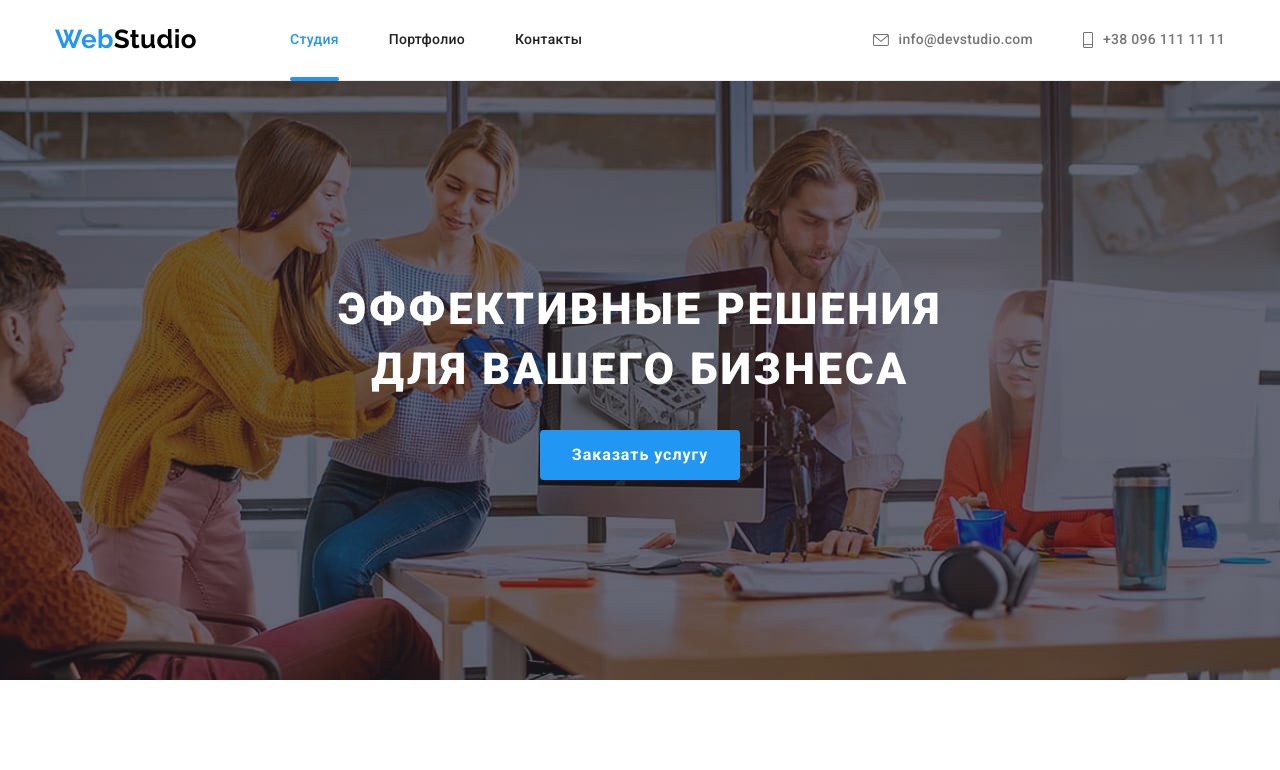
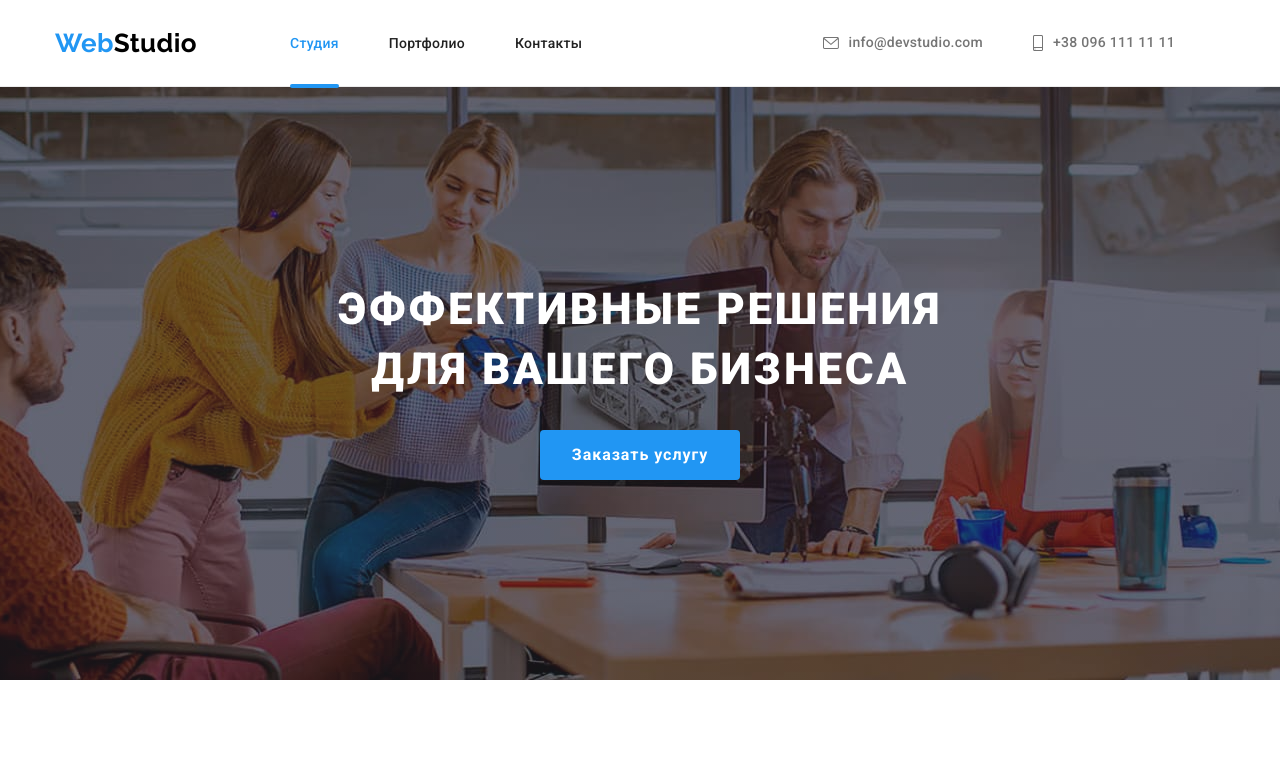
Before and after one commit to AleksandrVyshnyvetskyi/goit-markup-hw-07, a plain HTML site: page index.html in a window 1280 px wide. Shown: the top 770 px of the page. Drawn offline with nearby package versions, Linux system fonts and the light colour scheme.

Commit message:
ДЗ-7 header

```diff
--- a/css/style.css
+++ b/css/style.css
@@ -59,8 +59,12 @@ img {
   margin: 0 auto;
 }
 
-/* Шапка */
-.header-padding {
+
+
+/* Хедер */
+
+
+.header-block {
   border-bottom: solid 1px #ececec;
   position: fixed;
   z-index: 1;
@@ -68,9 +72,8 @@ img {
   background-color: var(--main-bgd-color);
 }
 
-.container-nav {
+.container--padding {
   display: flex;
-  align-items: center;
   border-top: 0;
   padding-left: 15px;
   padding-right: 15px;
@@ -78,30 +81,40 @@ img {
 
 .main-nav {
   display: flex;
+  align-items: center;
   border-bottom: 0;
   border-top: 0;
 }
 
 .site-nav {
-  display: block;
+  display: flex;
+  align-items: center;
+}
+
+.site-nav__link {
   color: var(--main-text-color);
   font-weight: 500;
   line-height: 1.14;
   letter-spacing: 0.02em;
-  transition-property: color, transform;
+
+  padding-top: 32px;
+  padding-bottom: 32px;
+
+  transition-property: color,
+  transform;
   transition-duration: 250ms;
   transition-timing-function: cubic-bezier(0.4, 0, 0.2, 1);
   transition-delay: 0;
 }
 
-.site-nav.current {
+.site-nav__link.current {
   color: var(--theme-accent);
   position: relative;
 }
 
-.site-nav.current::after {
+.site-nav__link.current::after {
   position: absolute;
-  top: 77px;
+  top: 81px;
   left: 0;
   content: "";
   display: block;
@@ -111,31 +124,23 @@ img {
   border-radius: 2px;
 }
 
-.site-nav:hover,
-.site-nav:focus,
-.contacts:hover,
-.contacts:focus,
+.site-nav__link:hover,
+.site-nav__link:focus,
+.header-contacts__link:hover,
+.header-contacts__link:focus,
 .button:hover {
   color: var(--theme-accent);
 }
 
-.site-nav .item {
+.site-nav__item--margin {
   margin-right: 50px;
 }
 
-.site-nav .item:last-child {
+.site-nav__item--margin:last-child {
   margin-right: 0;
 }
 
-.link {
-  display: flex;
-  align-items: center;
-}
-
 .logo {
-  padding-top: 24px;
-  margin-right: 93px;
-
   color: #000;
   font-family: Raleway, cursive;
   font-weight: bold;
@@ -143,47 +148,40 @@ img {
   line-height: 1.19;
 }
 
-.logo-web {
-  color: var(--theme-accent);
+.logo--margin {
+margin-right: 93px;
 }
 
-.studio-page {
-  padding-top: 32px;
-  padding-bottom: 32px;
-}
-
-.portfolio-page {
-  padding-top: 32px;
-  padding-bottom: 32px;
-}
-
-.contacts-page {
-  padding-top: 32px;
-  padding-bottom: 32px;
+.logo__web {
+  color: var(--theme-accent);
 }
 
 .header-contacts {
   margin-left: auto;
 
+  color: var(--text-color);
   letter-spacing: 0.02em;
   font-weight: 500;
   line-height: 1.14;
+  display: flex;
+  align-items: center;
 }
 
-.header-contacts .item + .item {
-  margin-left: 50px;
+.header-contacts__item--margin {
+  margin-right: 50px;
 }
 
-.email-header {
+.header-contacts__link--margin:last-child {
+  margin-right: 0;
+}
+
+.header-contacts__link {
   padding-top: 32px;
   padding-bottom: 32px;
   display: flex;
   align-items: center;
 
   color: var(--text-color);
-  letter-spacing: 0.02em;
-  font-weight: 500;
-  line-height: 1.14;
 
   transition-property: color, transform;
   transition-duration: 250ms;
@@ -191,36 +189,22 @@ img {
   transition-delay: 0;
 }
 
-.email-header-svg {
-  width: 16px;
-  height: 12px;
+.header-contacts__svg {
   margin-right: 10px;
   fill: currentColor;
 }
 
-.tel-header {
-  padding-top: 32px;
-  padding-bottom: 32px;
-  display: flex;
-  align-items: center;
 
-  color: var(--text-color);
-  letter-spacing: 0.02em;
-  font-weight: 500;
-  line-height: 1.14;
 
-  transition-property: color, transform;
-  transition-duration: 250ms;
-  transition-timing-function: cubic-bezier(0.4, 0, 0.2, 1);
-  transition-delay: 0;
-}
 
-.tel-header-svg {
-  width: 10px;
-  height: 16px;
-  margin-right: 10px;
-  fill: currentColor;
-}
+
+
+
+
+
+
+
+
 
 /* Герой */
 .content {
@@ -275,11 +259,11 @@ img {
   line-height: 1.87;
   letter-spacing: 0.06em;
   text-align: center;
-transition-property: transform;
-transition-duration: 250ms;
-transition: transform 1250ms;
-transition-timing-function: cubic-bezier(0.4, 0, 0.2, 1);
-transition-delay: 0;
+  transition-property: transform;
+  transition-duration: 250ms;
+  transition: transform 1250ms;
+  transition-timing-function: cubic-bezier(0.4, 0, 0.2, 1);
+  transition-delay: 0;
 }
 
 .order-button:hover {
--- a/index.html
+++ b/index.html
@@ -24,40 +24,36 @@
   <body>
     <!-- Шапка -->
 
-    <header class="header-padding">
-      <div class="container container-nav">
+    <header class="header-block">
+      <div class="container container--padding">
         <nav class="main-nav">
-          <a href="./index.html" class="logo"
-            ><span class="logo-web">Web</span>Studio</a
+          <a href="./index.html" class="logo logo--margin"
+            ><span class="logo__web">Web</span>Studio</a
           >
-          <ul class="site-nav link">
-            <li class="item">
-              <a class="site-nav current studio-page" href="./index.html"
-                >Студия</a
-              >
+          <ul class="site-nav">
+            <li class="site-nav__item site-nav__item--margin">
+              <a class="site-nav__link current" href="./index.html">Студия</a>
             </li>
-            <li class="item">
-              <a class="site-nav portfolio-page" href="./portfolio.html"
-                >Портфолио</a
-              >
+            <li class="site-nav__item site-nav__item--margin">
+              <a class="site-nav__link" href="./portfolio.html">Портфолио</a>
             </li>
-            <li class="item">
-              <a class="site-nav contacts-page" href="">Контакты</a>
+            <li class="site-nav__item site-nav__item--margin">
+              <a class="site-nav__link" href="">Контакты</a>
             </li>
           </ul>
         </nav>
-        <ul class="header-contacts link">
-          <li class="item">
-            <a class="contacts email-header" href="info@devstudio.com">
-              <svg class="email-header-svg">
+        <ul class="header-contacts">
+          <li class="header-contacts__item header-contacts__item--margin">
+            <a class="header-contacts__link" href="info@devstudio.com">
+              <svg class="header-contacts__svg" width="16" height="22">
                 <use href="./images/sprite.svg#icon-svgenvelope"></use>
               </svg>
               info@devstudio.com
             </a>
           </li>
-          <li class="item">
-            <a class="contacts tel-header" href="tel:+380961111111">
-              <svg class="tel-header-svg">
+          <li class="header-contacts__item header-contacts__item--margin">
+            <a class="header-contacts__link" href="tel:+380961111111">
+              <svg class="header-contacts__svg" width="10" height="16">
                 <use href="./images/sprite.svg#icon-svgsmartphone"></use>
               </svg>
               +38 096 111 11 11
```
Also changed, not shown: portfolio.html (+18 -20 lines).
